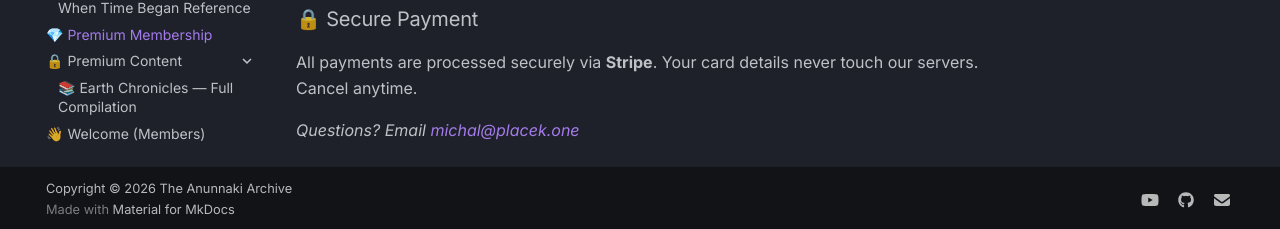
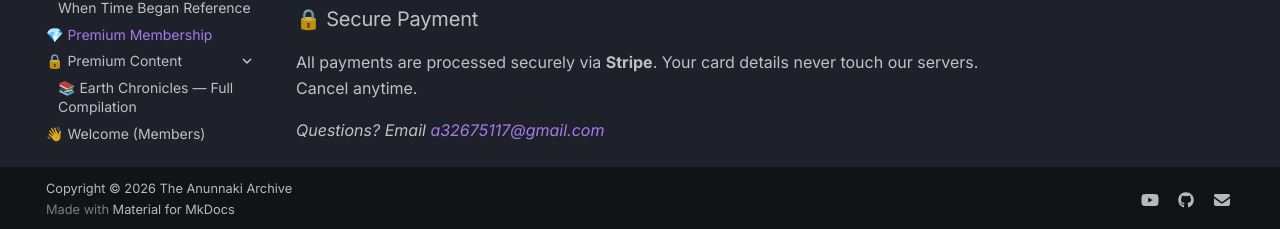
Before and after one commit to michal976/anunnaki-archive, an MkDocs documentation site: the page built from docs/premium.md, in a window 1280 px wide and 900 px high, scrolled down 1045 px. Shown: the part 668-897 px from the top of the window. Built offline with MkDocs 1.6.1 and Material for MkDocs 9.7.7, drawn with Linux system fonts in a browser that asks for light colours.

Commit message:
Fix checkout API + email references
- Added api/package.json with stripe dependency
- Changed michal@placek.one → a32675117@gmail.com everywhere

```diff
--- a/docs/premium.md
+++ b/docs/premium.md
@@ -48,7 +48,7 @@
     <h3>🏆 Lifetime</h3>
     <p style="font-size:2em;font-weight:bold;color:#10b981;">$199</p>
     <p style="color:#666;">one-time payment</p>
-    <a href="mailto:michal@placek.one?subject=Lifetime%20Membership" style="background:#10b981;color:white;text-decoration:none;padding:12px 32px;border-radius:8px;font-size:1.1em;display:inline-block;width:100%;box-sizing:border-box;">
+    <a href="mailto:a32675117@gmail.com?subject=Lifetime%20Membership" style="background:#10b981;color:white;text-decoration:none;padding:12px 32px;border-radius:8px;font-size:1.1em;display:inline-block;width:100%;box-sizing:border-box;">
       Contact for Access
     </a>
   </div>
@@ -64,7 +64,7 @@
 
 All payments are processed securely via **Stripe**. Your card details never touch our servers. Cancel anytime.
 
-*Questions? Email [michal@placek.one](mailto:michal@placek.one)*
+_Questions? Email [a32675117@gmail.com](mailto:a32675117@gmail.com)_
 
 <script>
 async function checkout(priceId) {
```
Also changed, not shown: 1 other file.
